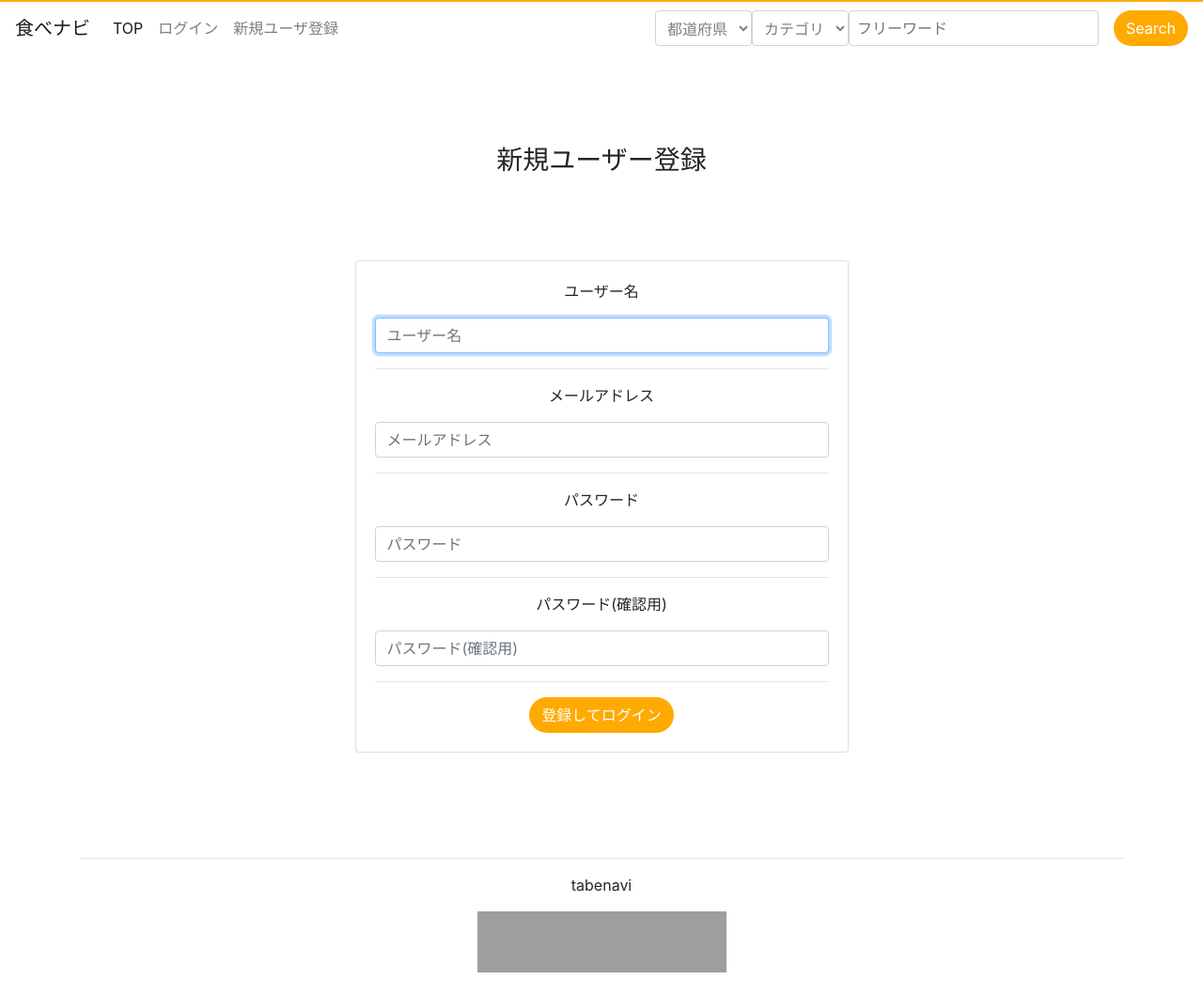
After one commit to haruyasu/django-tabelog, a Django app: page /signup/ in a window 1280 px wide. The commit adds this page. Shown: the whole page at 94% size. Run offline with Django 3.2, Linux system fonts and the light colour scheme; data that the repository does not hold is empty; some libraries are stand-ins or nearby versions; grey boxes are pictures that could not be loaded.

Commit message:
:rocket:ユーザー登録機能

```diff
--- a/tabelog/forms.py
+++ b/tabelog/forms.py
@@ -1,5 +1,6 @@
 from django import forms
-from .models import Category, Pref
+from .models import Category, Pref, User
+from django.contrib.auth.forms import UserCreationForm
 
 
 class SearchForm(forms.Form):
@@ -20,3 +21,15 @@ class SearchForm(forms.Form):
         super().__init__(*args, **kwargs)
         selected_pref = self.fields['selected_pref']
         selected_category = self.fields['selected_category']
+
+
+class SignUpForm(UserCreationForm):
+    class Meta:
+        model = User
+        fields = ['username', 'email', 'password1', 'password2']
+
+    def __init__(self, *args, **kwargs):
+        super().__init__(*args, **kwargs)
+        for field in self.fields.values():
+            field.widget.attrs['class'] = 'form-control'
+            field.widget.attrs['placeholder'] = field.label
--- a/tabelog/models.py
+++ b/tabelog/models.py
@@ -1,4 +1,6 @@
 from django.db import models
+from django.contrib.auth.models import User
+
 
 class Category(models.Model):
   category_l = models.CharField("業態カテゴリ", max_length=10, blank=False)
--- /dev/null
+++ b/tabelog/static/css/login.css
@@ -0,0 +1,9 @@
+.loginPage_contents {
+    display: flex;
+    flex-direction: column;
+    justify-content: space-between;
+    text-align: center;
+}
+.loginPage_contents_title {
+    margin-top: 12vh;
+}
--- a/tabelog/templates/base.html
+++ b/tabelog/templates/base.html
@@ -14,25 +14,6 @@
 </head>
 
 <body>
-  <!-- <nav class="navbar navbar-expand-lg navbar-light bg-right">
-    <a class="navbar-brand" href="{% url 'tabelog:index' %}">食べナビ</a>
-    <div class="collapse navbar-collapse navbar-right" id="navbarNav">
-      <ul class="navbar-nav ml-auto">
-        {% if user.is_authenticated %}
-        <li>
-          <a class="nav-item nav-link" href="">ログアウト</a>
-        </li>
-        {% else %}
-        <li class="nav-item">
-          <a class="nav-item nav-link" href="">ログイン</a>
-        </li>
-        <li>
-          <a class="nav-item nav-link" href="">新規ユーザ登録</a>
-        </li>
-        {% endif %}
-      </ul>
-    </div>
-  </nav> -->
   <nav class="navbar navbar-expand-lg navbar-light bg-right">
     <a class="navbar-brand" href="{% url 'tabelog:index' %}">食べナビ</a>
     <div class="collapse navbar-collapse" id="navbarNav">
@@ -52,7 +33,7 @@
             <a class="nav-item nav-link" href="">ログイン</a>
           </li>
           <li>
-            <a class="nav-item nav-link" href="">新規ユーザ登録</a>
+            <a class="nav-item nav-link" href="{% url 'tabelog:signup' %}">新規ユーザ登録</a>
           </li>
           {% endif %}
         </ul>
--- a/tabelog/templates/tabelog/index.html
+++ b/tabelog/templates/tabelog/index.html
@@ -27,7 +27,7 @@
           <a class="nav-item nav-link" href="">ログイン</a>
         </li>
         <li>
-          <a class="nav-item nav-link" href="">新規ユーザ登録</a>
+          <a class="nav-item nav-link" href="{% url 'tabelog:signup' %}">新規ユーザ登録</a>
         </li>
         {% endif %}
       </ul>
--- /dev/null
+++ b/tabelog/templates/tabelog/signup.html
@@ -0,0 +1,36 @@
+{% extends 'base.html' %}
+{% load static %}
+{% block css %}
+<link rel="stylesheet" type="text/css" href="{% static 'css/login.css' %}">
+{% endblock css %}
+
+{% block content %}
+
+<div class="container">
+  <div class="loginPage_contents">
+    <h1 class="h3 loginPage_contents_title">新規ユーザー登録</h1>
+    <br>
+    <hr><br>
+    <form action="" method="POST">
+      <div class="col-md-6 offset-md-3">
+        <div class="card">
+          <div class="card-body">
+            {{ form.non_field_errors }}
+            {% for field in form %}
+            <p>{{ field.label}}</p>
+            {{ field }}
+            {{ field.errors }}
+            <hr>
+            {% endfor %}
+            <button type="submit" class="btn common-btn">登録してログイン</button>
+            <input type="hidden" name="next" value="{{ next }}" />
+            {% csrf_token %}
+
+          </div>
+        </div>
+      </div>
+    </form>
+  </div>
+</div>
+
+{% endblock %}
--- a/tabelog/urls.py
+++ b/tabelog/urls.py
@@ -7,4 +7,5 @@ urlpatterns = [
     path('', views.IndexView.as_view(), name='index'),
     path('search', views.Search, name='search'),
     path('shop_info/<str:restid>', views.ShopInfo, name='shop_info'),
+    path('signup/', views.SignUp.as_view(), name='signup'),
 ]
--- a/tabelog/views.py
+++ b/tabelog/views.py
@@ -2,7 +2,8 @@ from django.shortcuts import render, redirect
 from django.views.generic import CreateView, ListView, UpdateView, DeleteView, TemplateView
 
 from .models import Pref, Category
-from .forms import SearchForm
+from .forms import SearchForm, SignUpForm
+from django.contrib.auth import login, authenticate
 import json
 import requests
 
@@ -107,3 +108,18 @@ def ShopInfo(request, restid):
     }
 
     return render(request, 'tabelog/shop_info.html', params)
+
+class SignUp(CreateView):
+    form_class = SignUpForm
+    template_name = 'tabelog/signup.html'
+
+    def post(self, request, *args, **kwargs):
+        form = self.form_class(data=request.POST)
+        if form.is_valid():
+            form.save()
+            username = form.cleaned_data.get('username')
+            raw_password = form.cleaned_data.get('password1')
+            user = authenticate(username=username, password=raw_password)
+            login(request, user)
+            return redirect('tabelog:index')
+        return render(request, 'tabelog/signup.html', {'form': form})
```
